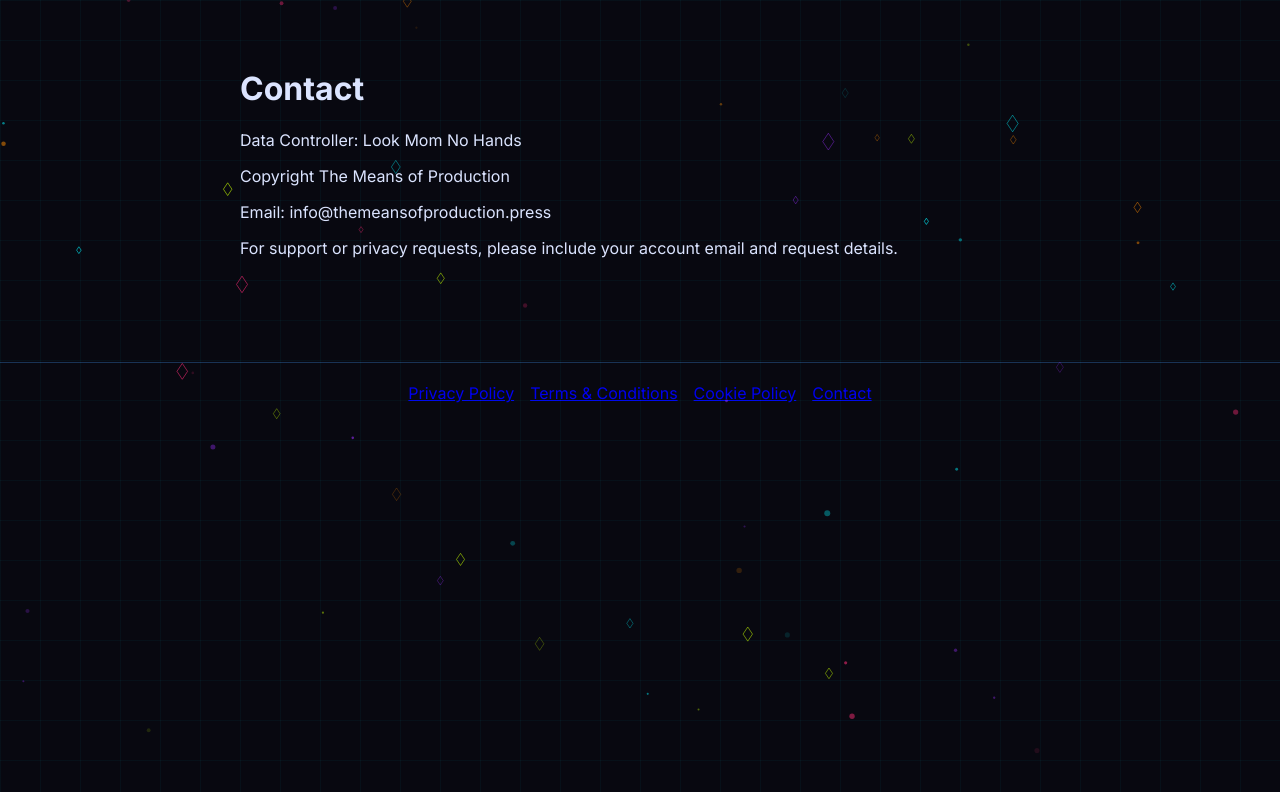
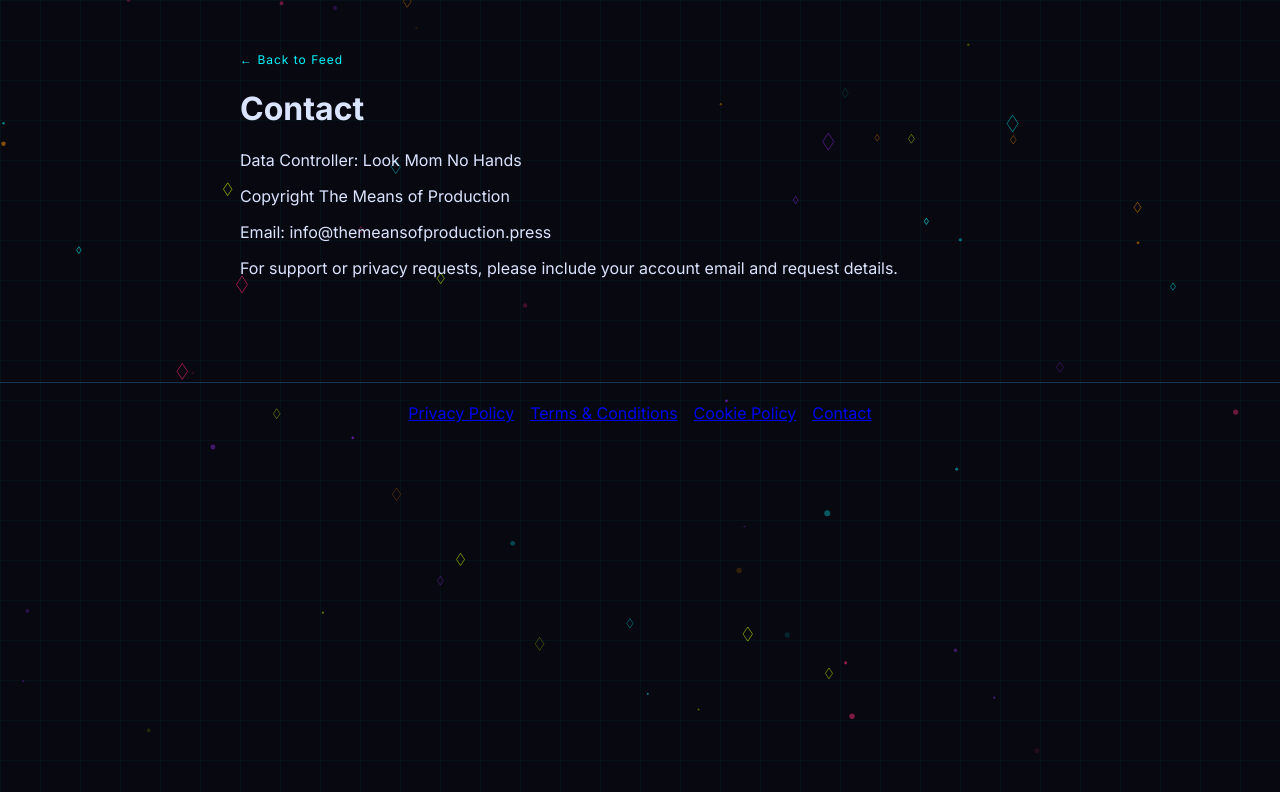
Before and after one commit to editor-beep/LMNH, a Next.js app: page /contact in a window 1280 px wide. Shown: the top 792 px of the page. Built offline with nearby package versions, Linux system fonts and the light colour scheme.

Commit message:
Add back links to info pages

```diff
--- a/app/contact/page.js
+++ b/app/contact/page.js
@@ -1,4 +1,5 @@
 import NeonBackground from '../components/NeonBackground'
+import Link from 'next/link'
 
 export default function ContactPage() {
   return (
@@ -14,6 +15,9 @@
           zIndex: 2
         }}
       >
+        <Link href="/feed" style={{ color: '#00F5FF', textDecoration: 'none', fontSize: '12px', letterSpacing: '1px' }}>
+          ← Back to Feed
+        </Link>
         <h1>Contact</h1>
         <p>Data Controller: Look Mom No Hands</p>
         <p>Copyright The Means of Production</p>
--- a/app/cookies/page.js
+++ b/app/cookies/page.js
@@ -1,4 +1,5 @@
 import NeonBackground from '../components/NeonBackground'
+import Link from 'next/link'
 
 export default function CookiesPage() {
   return (
@@ -14,6 +15,9 @@
           zIndex: 2
         }}
       >
+        <Link href="/feed" style={{ color: '#00F5FF', textDecoration: 'none', fontSize: '12px', letterSpacing: '1px' }}>
+          ← Back to Feed
+        </Link>
         <h1>Cookie Policy</h1>
         <p>We use essential cookies for authentication and security, and analytics cookies to understand product usage.</p>
         <p>You can manage cookies in your browser settings at any time.</p>
--- a/app/privacy/page.js
+++ b/app/privacy/page.js
@@ -1,4 +1,5 @@
 import NeonBackground from '../components/NeonBackground'
+import Link from 'next/link'
 
 export default function PrivacyPage() {
   return (
@@ -14,6 +15,9 @@
           zIndex: 2
         }}
       >
+        <Link href="/feed" style={{ color: '#00F5FF', textDecoration: 'none', fontSize: '12px', letterSpacing: '1px' }}>
+          ← Back to Feed
+        </Link>
         <h1>Privacy Policy</h1>
         <p>
           We collect only data required to provide the service, secure accounts, and improve product quality. We do
--- a/app/terms/page.js
+++ b/app/terms/page.js
@@ -1,4 +1,5 @@
 import NeonBackground from '../components/NeonBackground'
+import Link from 'next/link'
 
 export default function TermsPage() {
   return (
@@ -14,6 +15,9 @@
           zIndex: 2
         }}
       >
+        <Link href="/feed" style={{ color: '#00F5FF', textDecoration: 'none', fontSize: '12px', letterSpacing: '1px' }}>
+          ← Back to Feed
+        </Link>
         <h1>Terms & Conditions</h1>
         <p>By using Look Mom No Hands, you agree to use the service lawfully and responsibly.</p>
         <p>We may suspend accounts that abuse the platform or violate applicable law.</p>
```
